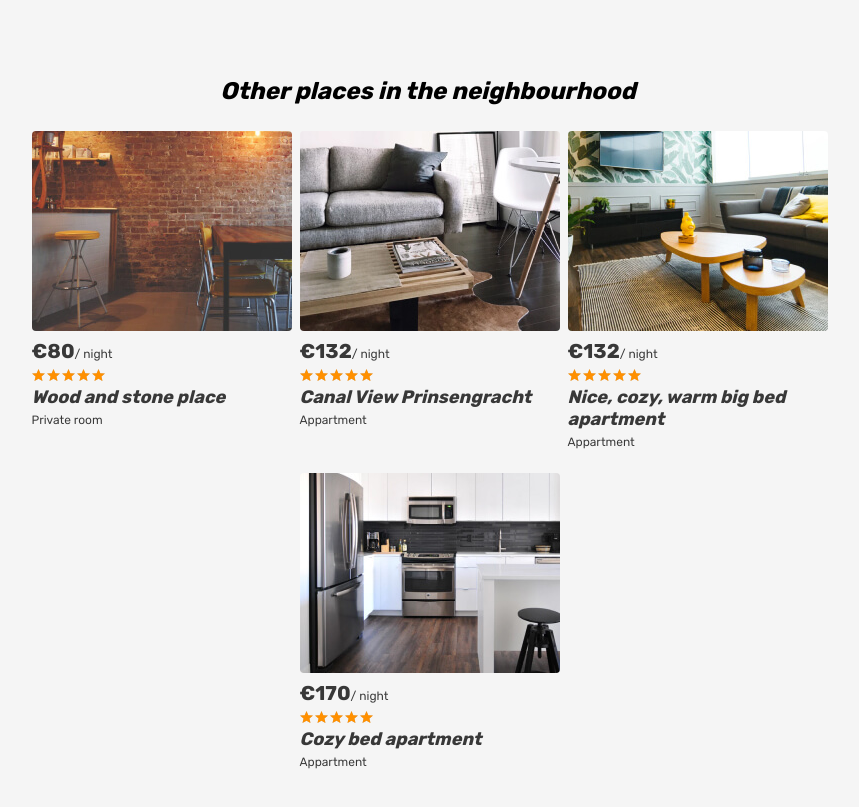
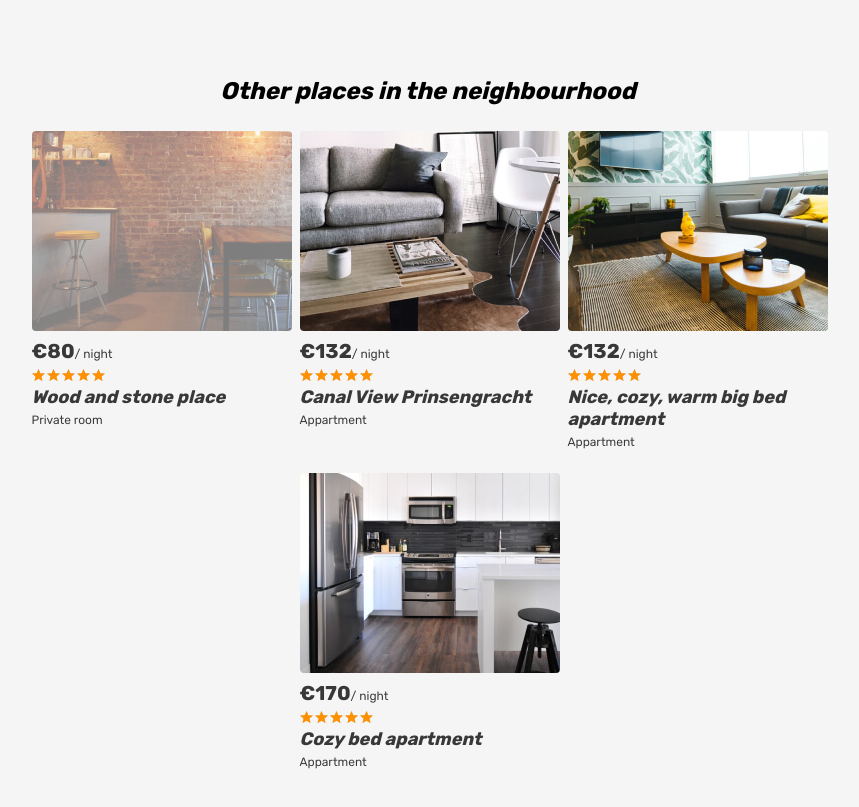
Before and after one commit to swhistle/221039-six-cities-1, a React app: page / in a window 1280 px wide. Shown: the part 2782-3589 px from the top of the page, without its empty margins (210-1069 px from the left). Built offline with nearby package versions, Linux system fonts and the light colour scheme.

Commit message:
improve code

```diff
--- a/src/components/app/app.jsx
+++ b/src/components/app/app.jsx
@@ -242,7 +242,7 @@ class App extends React.PureComponent {
         <div className="container">
           <section className="near-places places">
             <h2 className="near-places__title">Other places in the neighbourhood</h2>
-            <PlacesList rentObjects={offersList}/>
+            <PlacesList rentObjects={offersList} activeItemId={0}/>
           </section>
         </div>
       </main>;
--- a/src/components/place-card/place-card.jsx
+++ b/src/components/place-card/place-card.jsx
@@ -2,7 +2,7 @@ import React from "react";
 import PropTypes from "prop-types";
 
 export const PlaceCardComponent = (props) => {
-  const {rentObject, index, isActiveCard, mouseOverCardImgHandler, clickOnCardTitleHandler} = props;
+  const {rentObject, index, isActiveCard, mouseOverCardImgHandler} = props;
 
   return <article className="near-places__card place-card">
     <div className="near-places__image-wrapper place-card__image-wrapper">
@@ -30,7 +30,7 @@ export const PlaceCardComponent = (props) => {
         </div>
       </div>
       <h2 className="place-card__name">
-        <a href={rentObject.link} onClick={(e) => clickOnCardTitleHandler(e)}>{rentObject.name}</a>
+        <a href={rentObject.link}>{rentObject.name}</a>
       </h2>
       <p className="place-card__type">{rentObject.type}</p>
     </div>
@@ -50,6 +50,5 @@ PlaceCardComponent.propTypes = {
   }),
   index: PropTypes.number,
   isActiveCard: PropTypes.bool,
-  mouseOverCardImgHandler: PropTypes.func,
-  clickOnCardTitleHandler: PropTypes.func
+  mouseOverCardImgHandler: PropTypes.func
 };
--- a/src/components/places-list/places-list.jsx
+++ b/src/components/places-list/places-list.jsx
@@ -12,10 +12,6 @@ class PlacesListComponent extends React.PureComponent {
   render() {
     const {rentObjects, activeItemId, changeActiveItemId} = this.props;
 
-    this.clickOnCardTitleHandler = (e) => {
-      e.preventDefault();
-    };
-
     return <div className="near-places__list places__list">
       {rentObjects.map((place, index) =>
         <PlaceCardComponent
@@ -23,8 +19,7 @@ class PlacesListComponent extends React.PureComponent {
           index={index}
           rentObject={place}
           isActiveCard={index === activeItemId}
-          mouseOverCardImgHandler={changeActiveItemId}
-          clickOnCardTitleHandler={this.clickOnCardTitleHandler}/>
+          mouseOverCardImgHandler={changeActiveItemId}/>
       )}
     </div>;
   }
--- a/src/hocs/withActiveItem/withActiveItem.js
+++ b/src/hocs/withActiveItem/withActiveItem.js
@@ -7,28 +7,28 @@ export const withActiveItem = (Component) => {
       super(props);
 
       this.state = {
-        activeItemId: this.props.activeItemId
+        activeItemId: props.activeItemId
       };
+    }
 
-      this.changeActiveItemId = (event) => {
+    _changeActiveItemId(event) {
       let activeItemId = event;
       if (typeof event === `object`) {
         activeItemId = +event.currentTarget.id;
       }
       this.setState({activeItemId});
     };
-    }
 
     render() {
       return <Component
         {...this.props}
         activeItemId={this.state.activeItemId}
-        changeActiveItemId={this.changeActiveItemId}/>;
+        changeActiveItemId={this._changeActiveItemId}/>;
     }
   }
 
   WithActiveItem.propTypes = {
-    activeItemId: PropTypes.number
+    activeItemId: PropTypes.number.isRequired
   };
 
   return WithActiveItem;
```
Also changed, not shown: 2 other files (tests, documents, lock files or other folders). Lines whose indentation alone changed are shown as unchanged.
